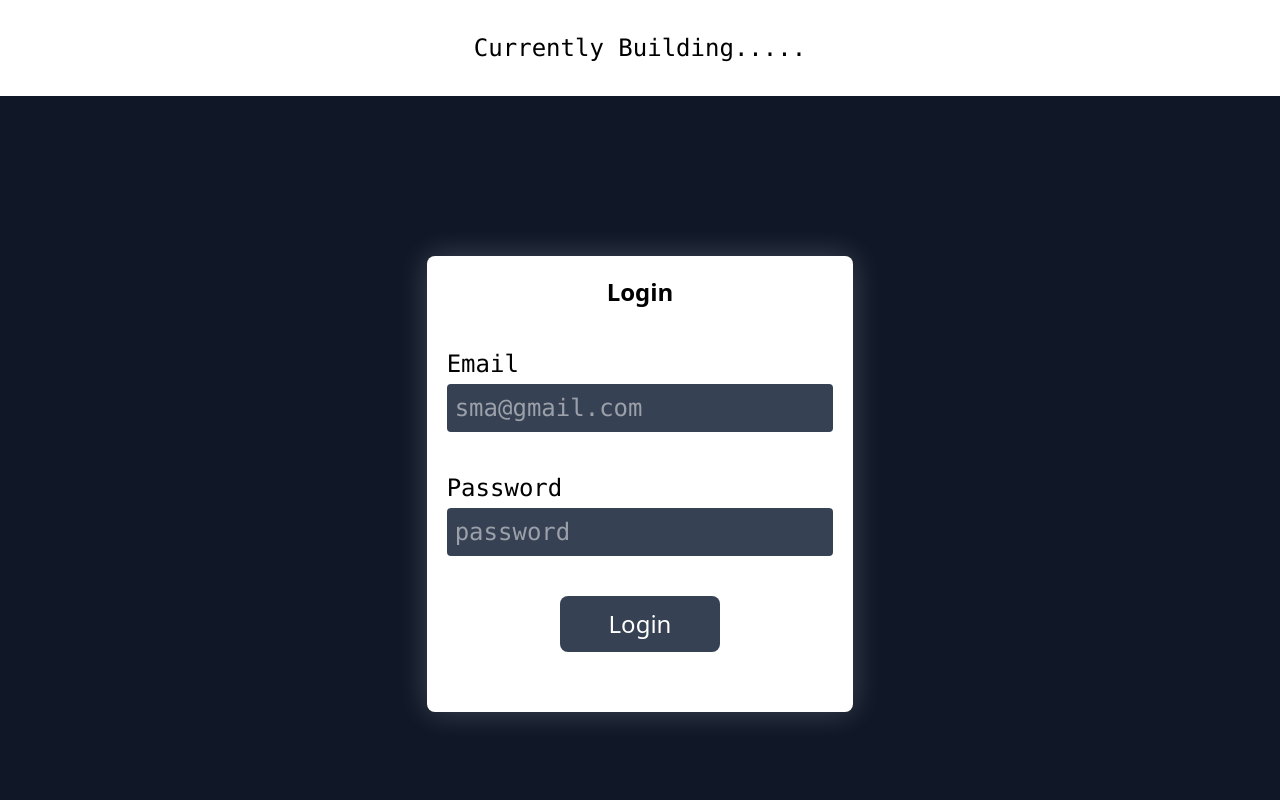
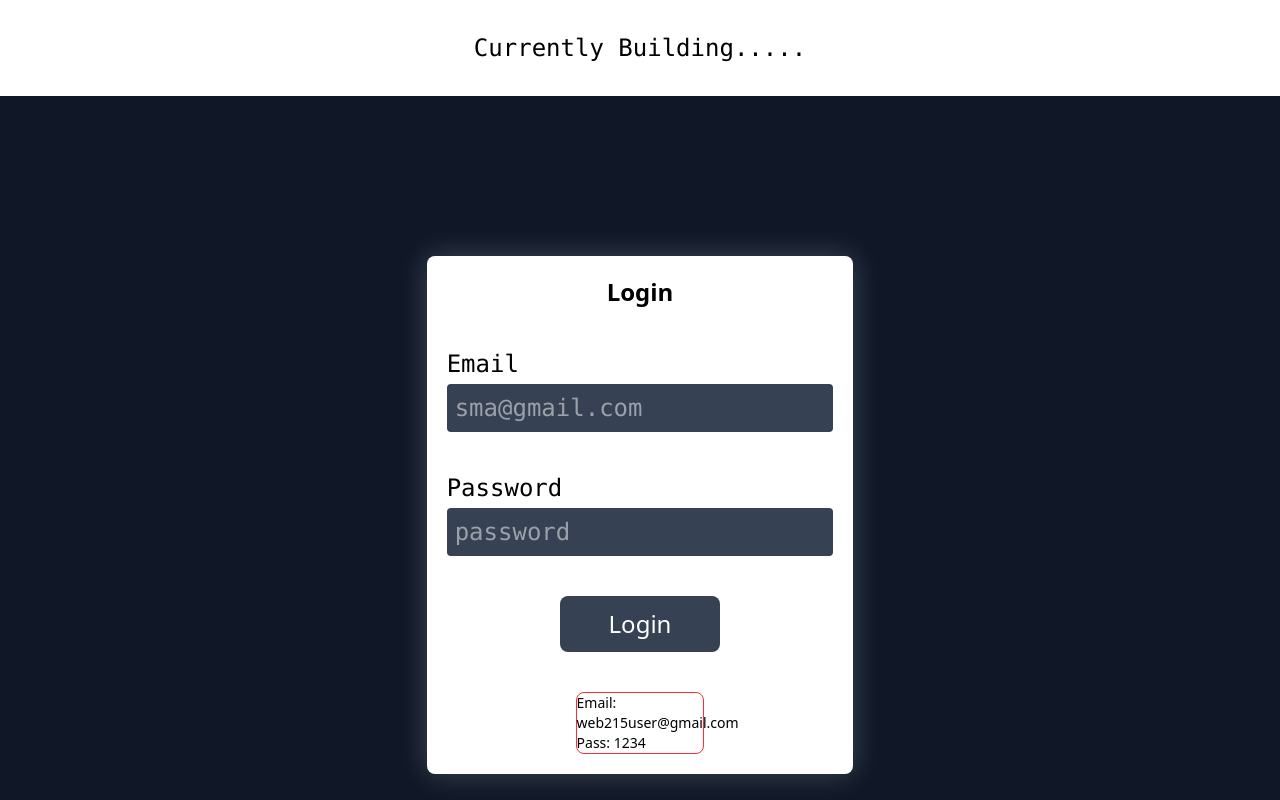
Before and after one commit to ShishantG87/game-web-app, a React app in the folder frontend/: page / in a window 1280 px wide. Built offline with nearby package versions, Linux system fonts and the light colour scheme; the HTML template or start-up script is replaced by a standard one.

Commit message:
added login function

```diff
--- a/frontend/package.json
+++ b/frontend/package.json
@@ -13,6 +13,7 @@
     "@tailwindcss/vite": "^4.1.17",
     "react": "^19.2.0",
     "react-dom": "^19.2.0",
+    "react-router-dom": "^7.9.6",
     "tailwindcss": "^4.1.17"
   },
   "devDependencies": {
--- a/frontend/src/App.jsx
+++ b/frontend/src/App.jsx
@@ -1,41 +1,21 @@
+import { BrowserRouter as Router, Routes, Route } from "react-router-dom";
 import { useState } from 'react'
-import reactLogo from './assets/react.svg'
-import viteLogo from '/vite.svg'
+import Login from "./pages/Login";
+import Home from "./pages/Home";
+import viteLogo from '/vite.svg';
 
 
 function App() {
 
 
+
   return (
-    <div className="min-h-screen  bg-gray-900 text-white">
-      <div className=" bg-white p-8 flex flex-col items-center text-black font-mono text-2xl">  {/*This is a comment, this is the top white bar */}
-        <p className="text-black">Currently Building.....</p>
-      </div>
-      <div className="flex flex-col items-center justify-center mt-40">
-      <form className="flex flex-col  bg-white w-1/3  p-5 rounded-lg text-black
-       text-2xl shadow-[0_0_30px_rgba(255,255,255,0.2)]">
-        <h2 className="text-2xl font-bold text-black mb-10 font-bold text-center">Login</h2>
-        <div className="flex flex-col space-y-1 font-mono">
-          <label className="text-black mb-1 ">
-            Email
-          </label>
-          <input type="email" className="p-2 rounded bg-gray-700 text-white outline-none mb-10 w-full " placeholder='sma@gmail.com'/>
-        </div>
-        <div className="flex flex-col space-y-1 font-mono">
-          <label className="text-black mb-1">
-            Password
-          </label>
-          <input type="password" className="p-2 rounded bg-gray-700 text-white outline-none mb-10 w-full " placeholder='password'/>
-        </div>
-        <div className="flex justify-center">
-        <button type="submit" className="w-40 bg-gray-700 hover:bg-red-700 text-white font-medium p-3 rounded-lg transition mb-10">
-            Login
-        </button>
-          </div>
-      </form>
-
-      </div>
-      </div>
+    <Router>
+      <Routes>
+        <Route path= "/" element={<Login />}/>
+        <Route path="/home" element={<Home />} />
+      </Routes>
+    </Router>
   );
 }
 
--- /dev/null
+++ b/frontend/src/pages/Home.jsx
@@ -0,0 +1,10 @@
+function Home() {
+  return (
+    <div className="min-h-screen bg-gray-900 text-white flex flex-col items-center justify-center">
+      <h1 className="text-4xl font-bold mb-4">You are logged in!</h1>
+      <p className="text-xl">Welcome to the site.</p>
+    </div>
+  );
+}
+
+export default Home;
--- /dev/null
+++ b/frontend/src/pages/Login.jsx
@@ -0,0 +1,65 @@
+
+import { useState } from 'react'
+import { useNavigate } from "react-router-dom";
+
+function Login() {
+
+const navigate = useNavigate();
+
+const [email, setEmail] = useState("");
+const [password, setPassword] = useState("");
+
+const handleLogin = (e) => {
+    e.preventDefault();
+
+    if (email === "web215user@gmail.com" && password === "1234") {
+        navigate("/home");
+    } else {
+        alert("Invalid credentials");
+    }
+}
+
+
+return (
+    <div className="min-h-screen  bg-gray-900 text-white">
+      <div className=" bg-white p-8 flex flex-col items-center text-black font-mono text-2xl">  {/*This is a comment, this is the top white bar */}
+        <p className="text-black">Currently Building.....</p>
+      </div>
+      <div className="flex flex-col items-center justify-center mt-40">
+
+      <form onSubmit={handleLogin} className="flex flex-col  bg-white w-1/3  p-5 rounded-lg text-black
+       text-2xl shadow-[0_0_30px_rgba(255,255,255,0.2)]">
+
+            <h2 className="text-2xl font-bold text-black mb-10 font-bold text-center">Login</h2>
+            <div className="flex flex-col space-y-1 font-mono">
+            <label className="text-black mb-1 ">
+                Email
+            </label>
+            <input type="email" className="p-2 rounded bg-gray-700 text-white outline-none mb-10 w-full " placeholder='sma@gmail.com'
+            value={email} onChange={(e) => setEmail(e.target.value)}/>
+            </div>
+            <div className="flex flex-col space-y-1 font-mono">
+            <label className="text-black mb-1">
+                Password
+            </label>
+            <input type="password" className="p-2 rounded bg-gray-700 text-white outline-none mb-10 w-full " placeholder='password'
+            value={password} onChange={(e) => setPassword(e.target.value)}/>
+            </div>
+            <div className="flex justify-center">
+            <button type="submit" className="w-40 bg-gray-700 hover:bg-red-700 text-white font-medium p-3 rounded-lg transition mb-10">
+                Login
+            </button>
+            </div>
+             <div className="text-sm flex flex-col border-red-500 border-1 rounded-lg w-1/3 mx-auto">
+                <p >Email: web215user@gmail.com</p>
+                <p>Pass: 1234</p>
+            </div>
+      </form>
+
+      </div>
+      </div>
+  );
+
+}
+
+export default Login;
```
Also changed, not shown: 1 other file (tests, documents, lock files or other folders).
